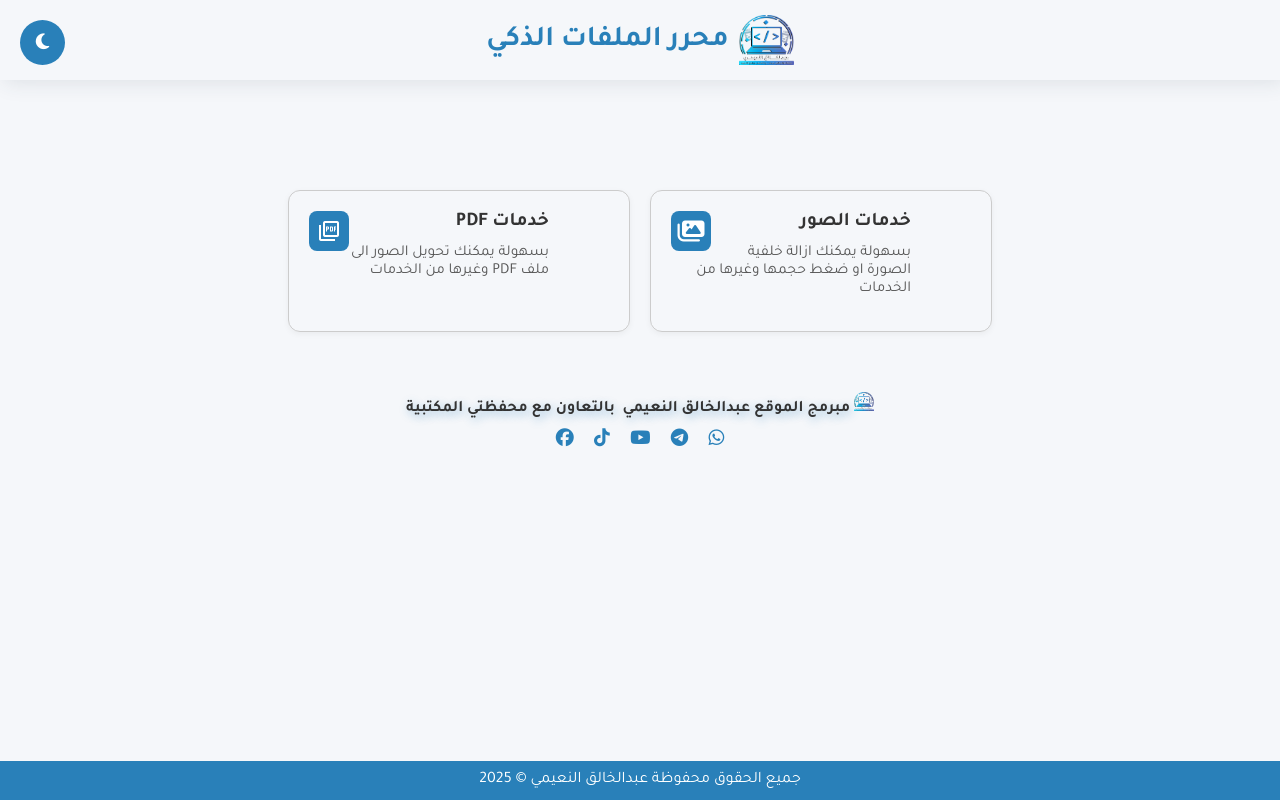
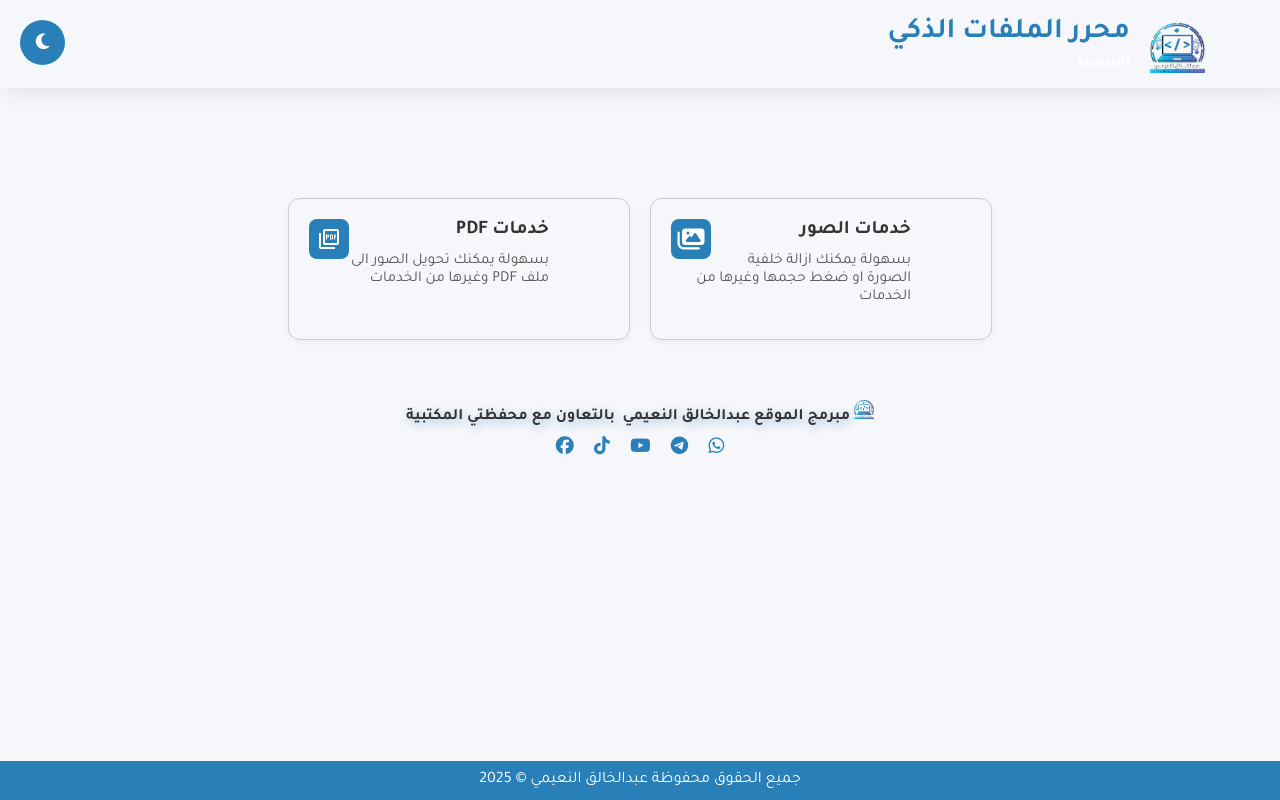
Before and after one commit to abd-nuimy/abd-sys-editor, a plain HTML site: page index.html in a window 1280 px wide. Drawn offline with nearby package versions, Linux system fonts and the light colour scheme.

Commit message:
Update index.html

```diff
--- a/index.html
+++ b/index.html
@@ -1,3 +1,4 @@
+
 <!DOCTYPE html>
 <html lang="ar" dir="rtl">
 <head>
@@ -28,17 +29,32 @@ header {
   padding: 15px;
   font-size: 1.8em;
   font-weight: bolder;
+  direction: rtl; /* التأكد من المحاذاة لليمين (إذا كنت تستخدم نصًا عربيًا) */
 
   display: flex;
-  align-items: center;    /* محاذاة عمودية وسط */
-  justify-content: center; /* محاذاة أفقية وسط */
-  gap: 10px; /* مسافة بين الصورة والنص */
 }
 
 header img {
+  margin-top: 8px;
+  margin-left: 70px;
   width: 55px;
-  height: auto;
+  margin-right: 60px; /* إضافة مسافة بين الصورة والحافة اليمنى */
 }
+
+header .text-container {
+  margin-right: -50px;
+  display: flex;
+  flex-direction: column; /* ترتيب النص والرابط عموديًا */
+  align-items: flex-start; /* محاذاة النص والرابط إلى اليسار */
+}
+
+header a {
+  text-decoration: none;
+  font-size: 14px;
+  color: white;
+  margin-top: 5px; /* المسافة بين العنوان والرابط */
+}
+
 
 
 
@@ -272,9 +288,11 @@ body.dark-mode {
 
 <header>
   <img src="images/logo.png" alt="">
-  محرر الملفات الذكي
+    <div class="text-container">
 
-
+  <span>محرر الملفات الذكي</span>
+  <a href="index.html" target="_blank">الرئيسية</a>
+    </div>
   <button class="theme-toggle" id="themeToggle" title="تبديل الوضع">
     <i class="fa-solid fa-moon"></i>
   </button>
```
